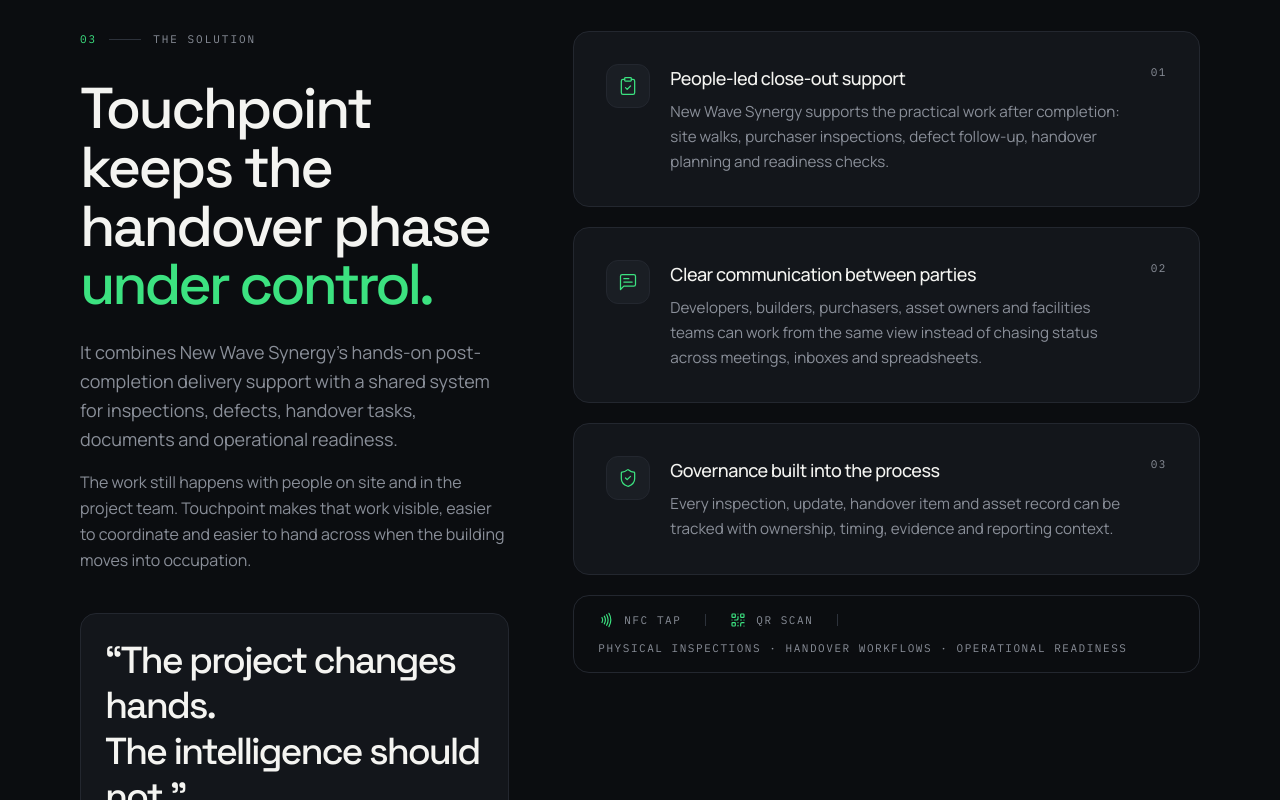
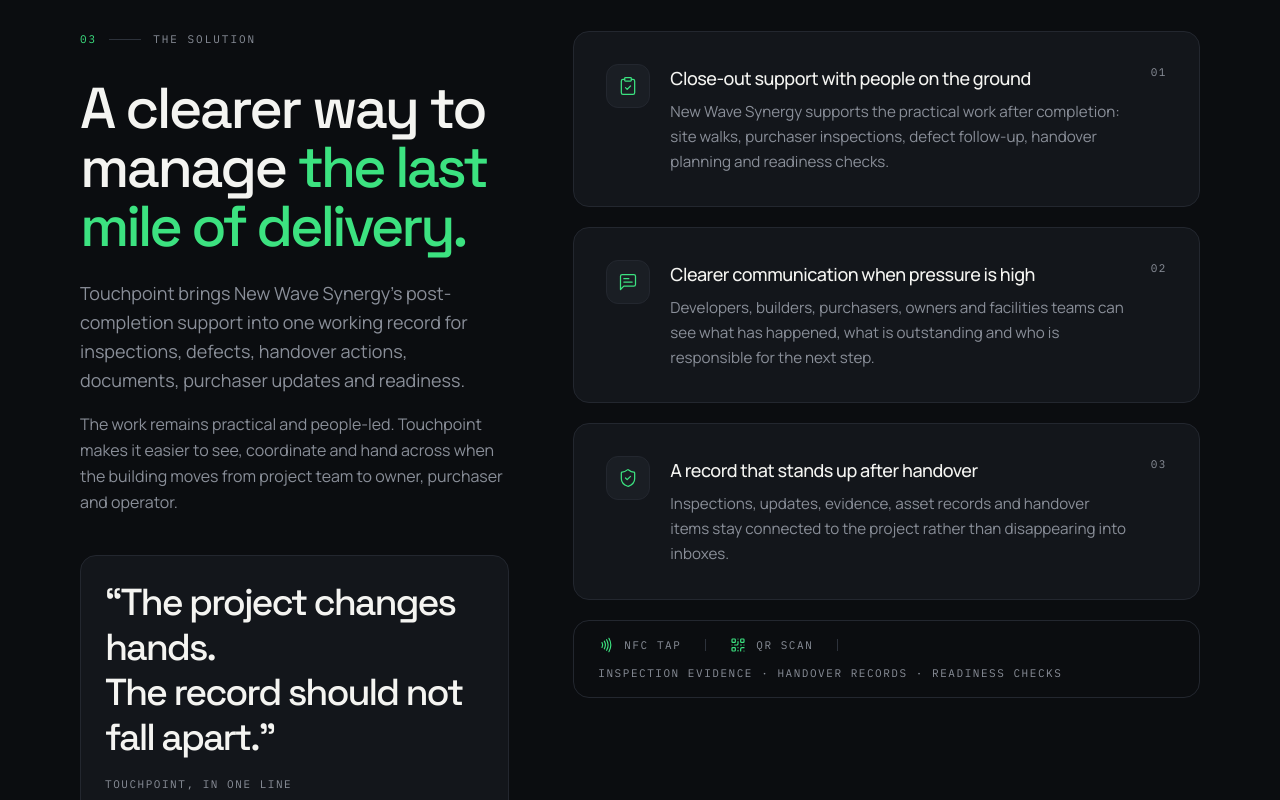
Before and after one commit to EVAVO-STUDIO/touchpoint, a Next.js app: page / in a window 1280 px wide. Shown: the part 3140-3940 px from the top of the page. Built offline with nearby package versions, Linux system fonts and the light colour scheme.

Commit message:
fix: sharpen solution section voice

```diff
--- a/components/sections/solution.tsx
+++ b/components/sections/solution.tsx
@@ -5,18 +5,18 @@ import { Reveal } from '@/components/reveal';
 const pillars = [
   {
     icon: ClipboardCheck,
-    title: 'People-led close-out support',
+    title: 'Close-out support with people on the ground',
     body: 'New Wave Synergy supports the practical work after completion: site walks, purchaser inspections, defect follow-up, handover planning and readiness checks.',
   },
   {
     icon: MessageSquareText,
-    title: 'Clear communication between parties',
-    body: 'Developers, builders, purchasers, asset owners and facilities teams can work from the same view instead of chasing status across meetings, inboxes and spreadsheets.',
+    title: 'Clearer communication when pressure is high',
+    body: 'Developers, builders, purchasers, owners and facilities teams can see what has happened, what is outstanding and who is responsible for the next step.',
   },
   {
     icon: ShieldCheck,
-    title: 'Governance built into the process',
-    body: 'Every inspection, update, handover item and asset record can be tracked with ownership, timing, evidence and reporting context.',
+    title: 'A record that stands up after handover',
+    body: 'Inspections, updates, evidence, asset records and handover items stay connected to the project rather than disappearing into inboxes.',
   },
 ];
 
@@ -35,22 +35,22 @@ export function Solution() {
             </Reveal>
             <Reveal delay={0.05}>
               <h2 className="display-lg mt-8 text-balance">
-                Touchpoint keeps the handover phase{' '}
-                <span className="italic-accent text-accent">under control.</span>
+                A clearer way to manage{' '}
+                <span className="italic-accent text-accent">the last mile of delivery.</span>
               </h2>
             </Reveal>
             <Reveal delay={0.1}>
               <p className="mt-6 max-w-[52ch] text-pretty text-lg leading-[1.6] text-muted">
-                It combines New Wave Synergy&rsquo;s hands-on post-completion delivery
-                support with a shared system for inspections, defects, handover
-                tasks, documents and operational readiness.
+                Touchpoint brings New Wave Synergy&rsquo;s post-completion support into
+                one working record for inspections, defects, handover actions,
+                documents, purchaser updates and readiness.
               </p>
             </Reveal>
             <Reveal delay={0.15}>
               <p className="mt-4 max-w-[52ch] text-pretty text-base leading-relaxed text-muted">
-                The work still happens with people on site and in the project team.
-                Touchpoint makes that work visible, easier to coordinate and easier
-                to hand across when the building moves into occupation.
+                The work remains practical and people-led. Touchpoint makes it
+                easier to see, coordinate and hand across when the building moves
+                from project team to owner, purchaser and operator.
               </p>
             </Reveal>
             <Reveal delay={0.2}>
@@ -58,7 +58,7 @@ export function Solution() {
                 <p className="display-md italic-accent leading-[1.2] text-text">
                   &ldquo;The project changes hands.
                   <br />
-                  The intelligence should not.&rdquo;
+                  The record should not fall apart.&rdquo;
                 </p>
                 <footer className="mt-4 font-mono text-2xs uppercase tracking-[0.14em] text-muted">
                   Touchpoint, in one line
@@ -110,7 +110,7 @@ export function Solution() {
                 </div>
                 <span className="h-3 w-px bg-border-strong" />
                 <span className="font-mono text-2xs uppercase tracking-[0.14em] text-muted">
-                  Physical inspections · Handover workflows · Operational readiness
+                  Inspection evidence · Handover records · Readiness checks
                 </span>
               </div>
             </Reveal>
```
